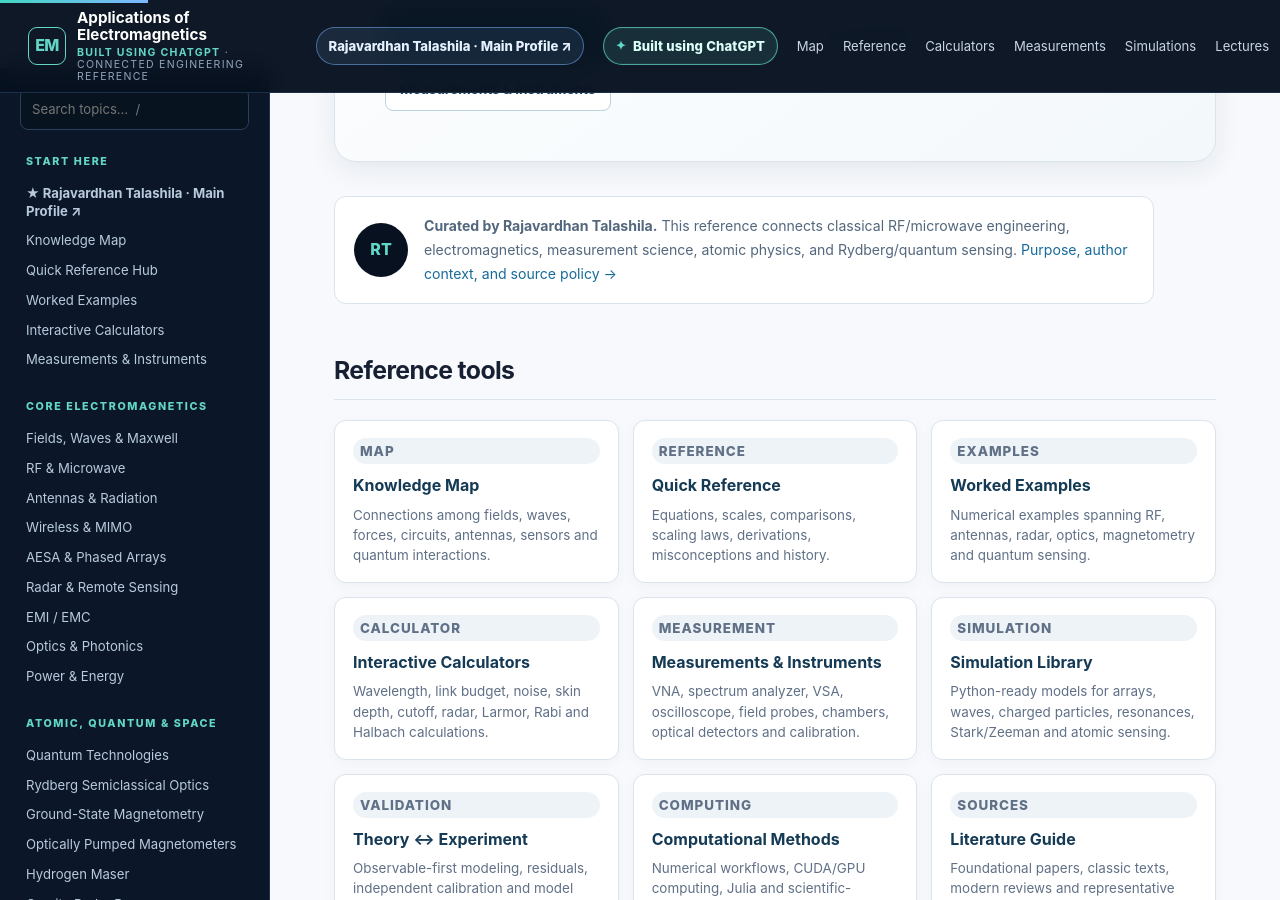
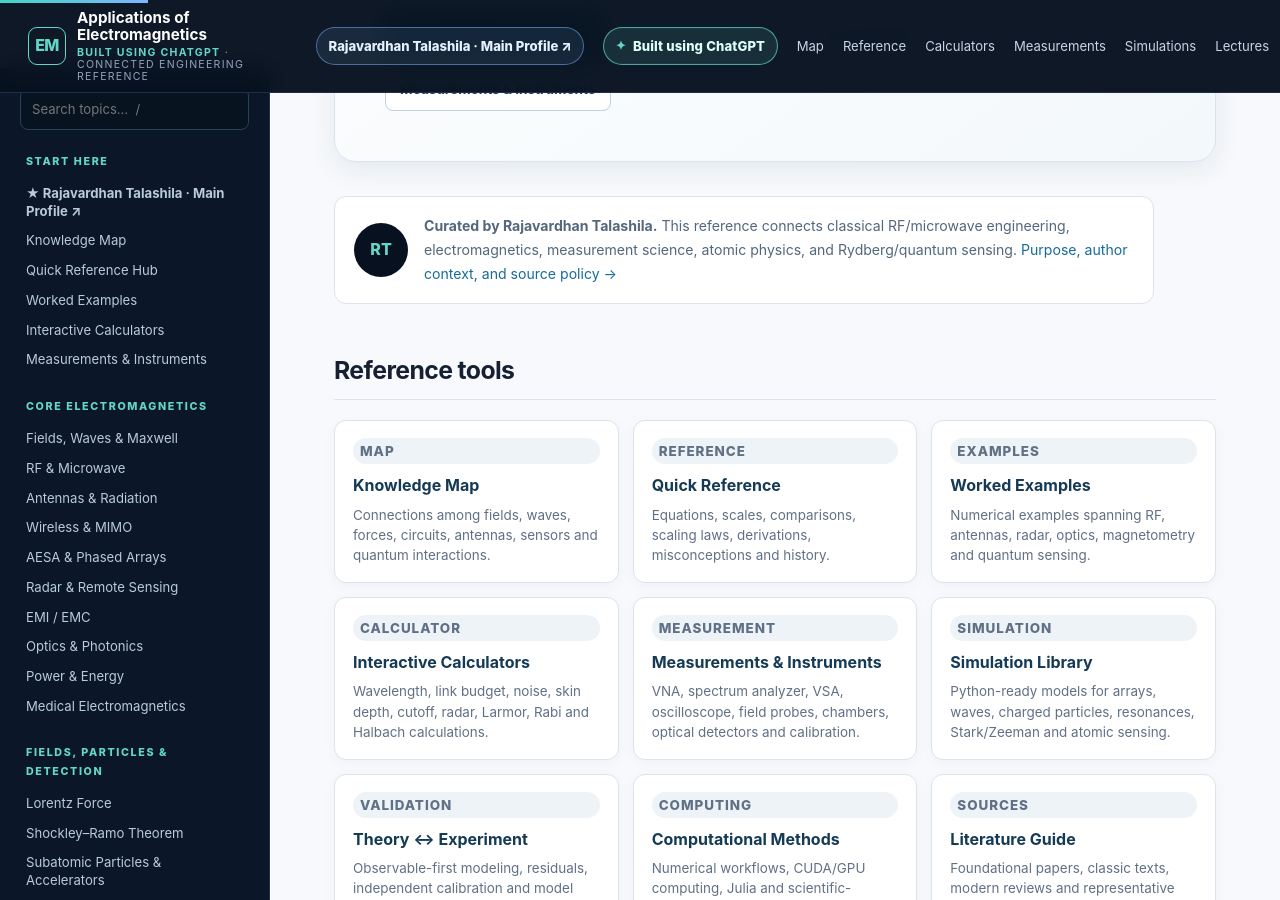
Before and after one commit to RajavardhanT/Electromagnetics_Applications, a Jekyll site: the page built from index.md, in a window 1280 px wide and 900 px high, scrolled down 465 px. Built offline with Jekyll 4.4.1, drawn with Linux system fonts in a browser that asks for light colours.

Commit message:
Align sidebar with complete homepage topic index

```diff
--- a/_layouts/default.html
+++ b/_layouts/default.html
@@ -80,17 +80,22 @@
       <a href="{{ '/emc/' | relative_url }}">EMI / EMC</a>
       <a href="{{ '/optics-photonics/' | relative_url }}">Optics & Photonics</a>
       <a href="{{ '/power-energy/' | relative_url }}">Power & Energy</a>
+      <a href="{{ '/medical/' | relative_url }}">Medical Electromagnetics</a>
+
+      <div class="sidebar-title">FIELDS, PARTICLES & DETECTION</div>
+      <a href="{{ '/lorentz-force/' | relative_url }}">Lorentz Force</a>
+      <a href="{{ '/shockley-ramo/' | relative_url }}">Shockley–Ramo Theorem</a>
+      <a href="{{ '/subatomic-particles/' | relative_url }}">Subatomic Particles & Accelerators</a>
 
       <div class="sidebar-title">ATOMIC, QUANTUM & SPACE</div>
       <a href="{{ '/quantum/' | relative_url }}">Quantum Technologies</a>
       <a href="{{ '/rydberg-semiclassical-effects/' | relative_url }}">Rydberg Semiclassical Optics</a>
       <a href="{{ '/ground-state-magnetometry/' | relative_url }}">Ground-State Magnetometry</a>
-      <a href="{{ '/atomic-magnetometer/' | relative_url }}">Optically Pumped Magnetometers</a>
+      <a href="{{ '/atomic-magnetometer/' | relative_url }}">Optically Pumped Atomic Magnetometers</a>
       <a href="{{ '/hydrogen-maser/' | relative_url }}">Hydrogen Maser</a>
       <a href="{{ '/gravity-probe-b/' | relative_url }}">Gravity Probe B</a>
-      <a href="{{ '/subatomic-particles/' | relative_url }}">Subatomic Particles</a>
-      <a href="{{ '/computational-em/' | relative_url }}">Spacecraft EM</a>
-      <a href="{{ '/earth-space/chandler-wobble-vlbi.html' | relative_url }}">VLBI & Earth</a>
+      <a href="{{ '/computational-em/' | relative_url }}">Spacecraft Electromagnetics</a>
+      <a href="{{ '/earth-space/chandler-wobble-vlbi.html' | relative_url }}">VLBI, Chandler Wobble & Earth Rotation</a>
 
       <div class="sidebar-title">TOOLS & CONTEXT</div>
       <a href="{{ '/simulations/' | relative_url }}">Simulation Library</a>
```
